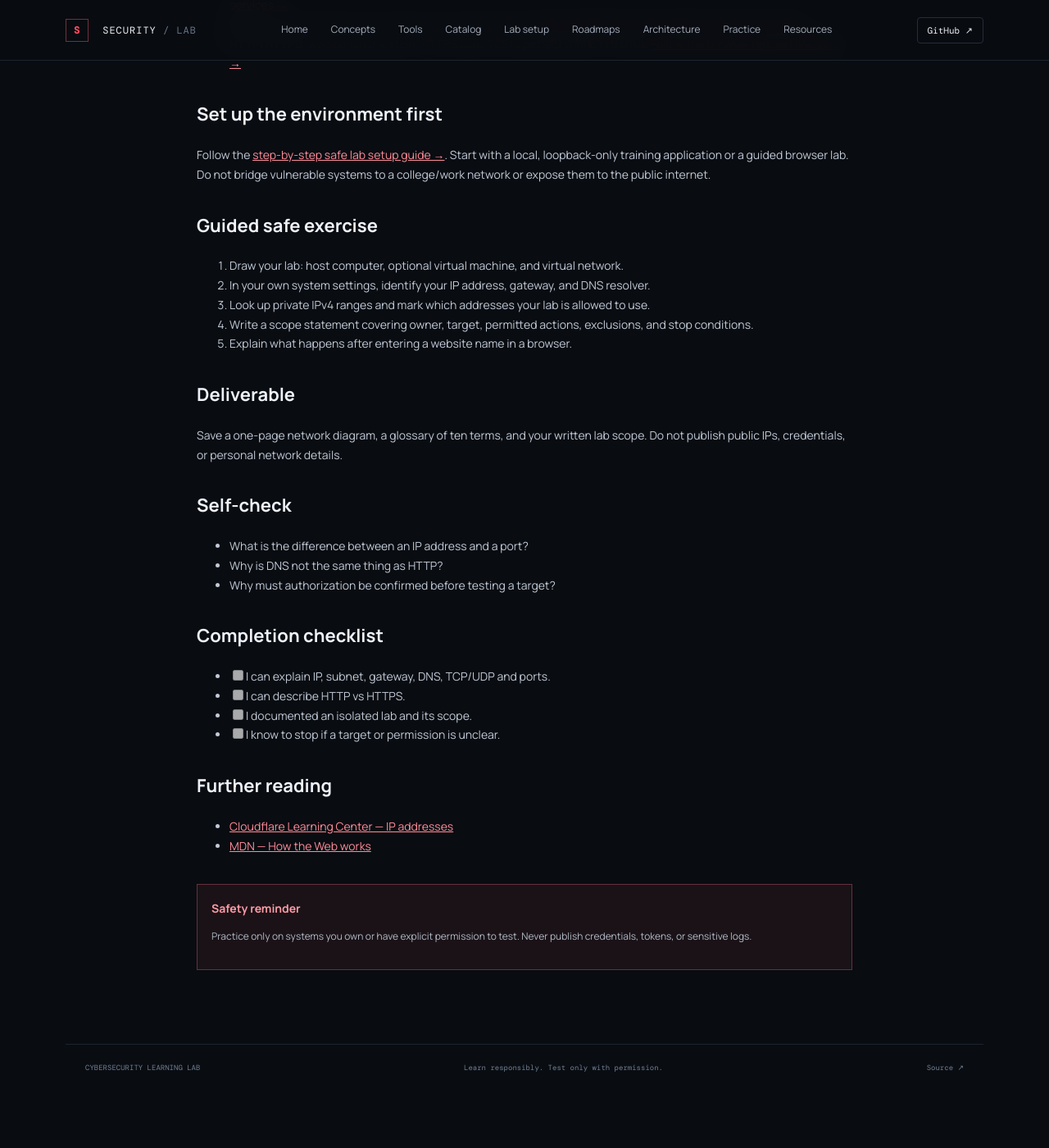
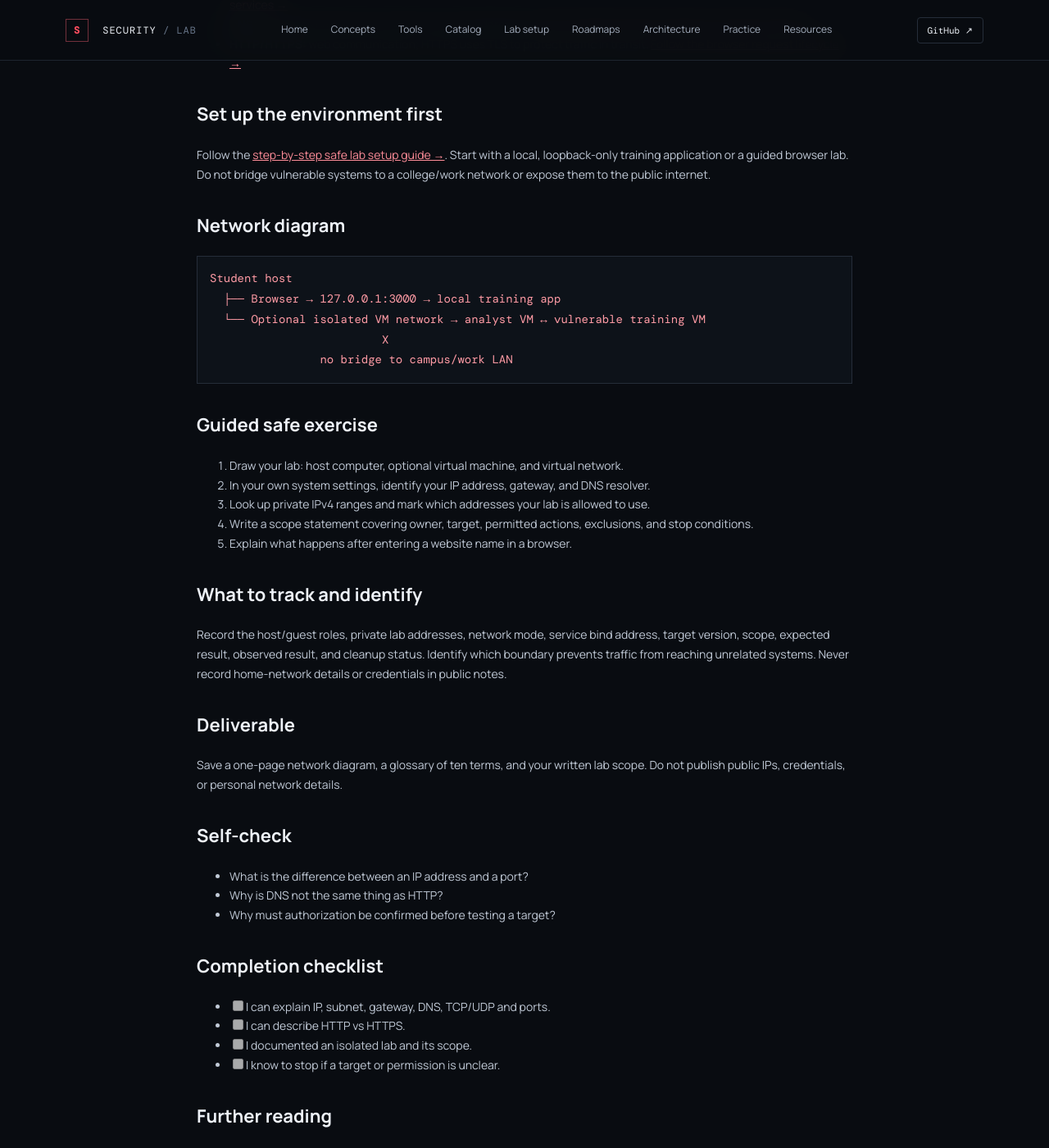
Before and after one commit to Learning-No/Cybersecurity-Learning-Lab, a Jekyll site: the page built from _notes/week-01-lab-setup.md, in a window 1280 px wide and 1400 px high, scrolled down 1041 px. Shown: the whole window at 82% size. Built offline with Jekyll 4.4.1, drawn with Linux system fonts in a browser that asks for light colours; before the commit the page ends 2381 px from its top, so only the background shows below that.

Commit message:
Add lab architecture diagram and observation checklist

````diff
--- a/_notes/week-01-lab-setup.md
+++ b/_notes/week-01-lab-setup.md
@@ -26,12 +26,25 @@ Build the foundation before using security tools. Understand your environment fi
 ## Set up the environment first
 Follow the [step-by-step safe lab setup guide →]({{ '/labs/' | relative_url }}). Start with a local, loopback-only training application or a guided browser lab. Do not bridge vulnerable systems to a college/work network or expose them to the public internet.
 
+## Network diagram
+
+```text
+Student host
+  ├── Browser → 127.0.0.1:3000 → local training app
+  └── Optional isolated VM network → analyst VM ↔ vulnerable training VM
+                         X
+                no bridge to campus/work LAN
+```
+
 ## Guided safe exercise
 1. Draw your lab: host computer, optional virtual machine, and virtual network.
 2. In your own system settings, identify your IP address, gateway, and DNS resolver.
 3. Look up private IPv4 ranges and mark which addresses your lab is allowed to use.
 4. Write a scope statement covering owner, target, permitted actions, exclusions, and stop conditions.
 5. Explain what happens after entering a website name in a browser.
+
+## What to track and identify
+Record the host/guest roles, private lab addresses, network mode, service bind address, target version, scope, expected result, observed result, and cleanup status. Identify which boundary prevents traffic from reaching unrelated systems. Never record home-network details or credentials in public notes.
 
 ## Deliverable
 Save a one-page network diagram, a glossary of ten terms, and your written lab scope. Do not publish public IPs, credentials, or personal network details.
````
